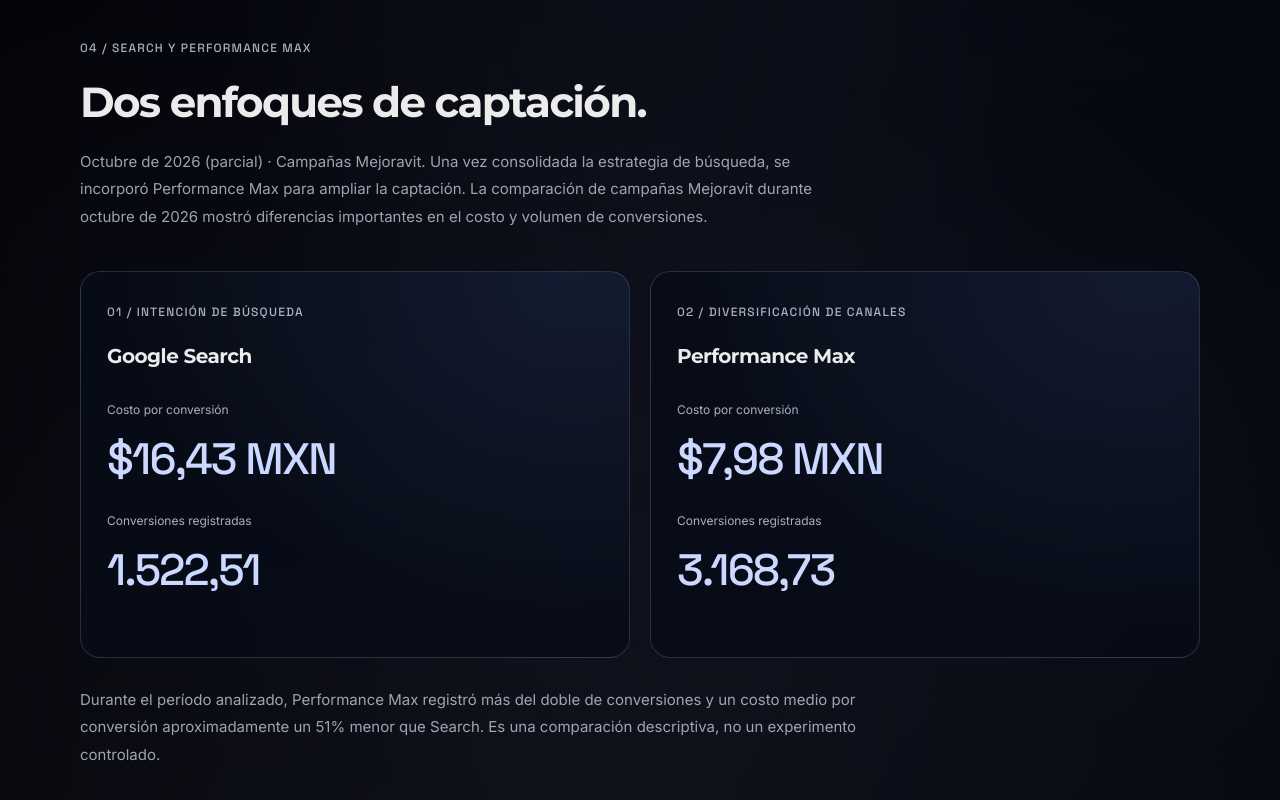
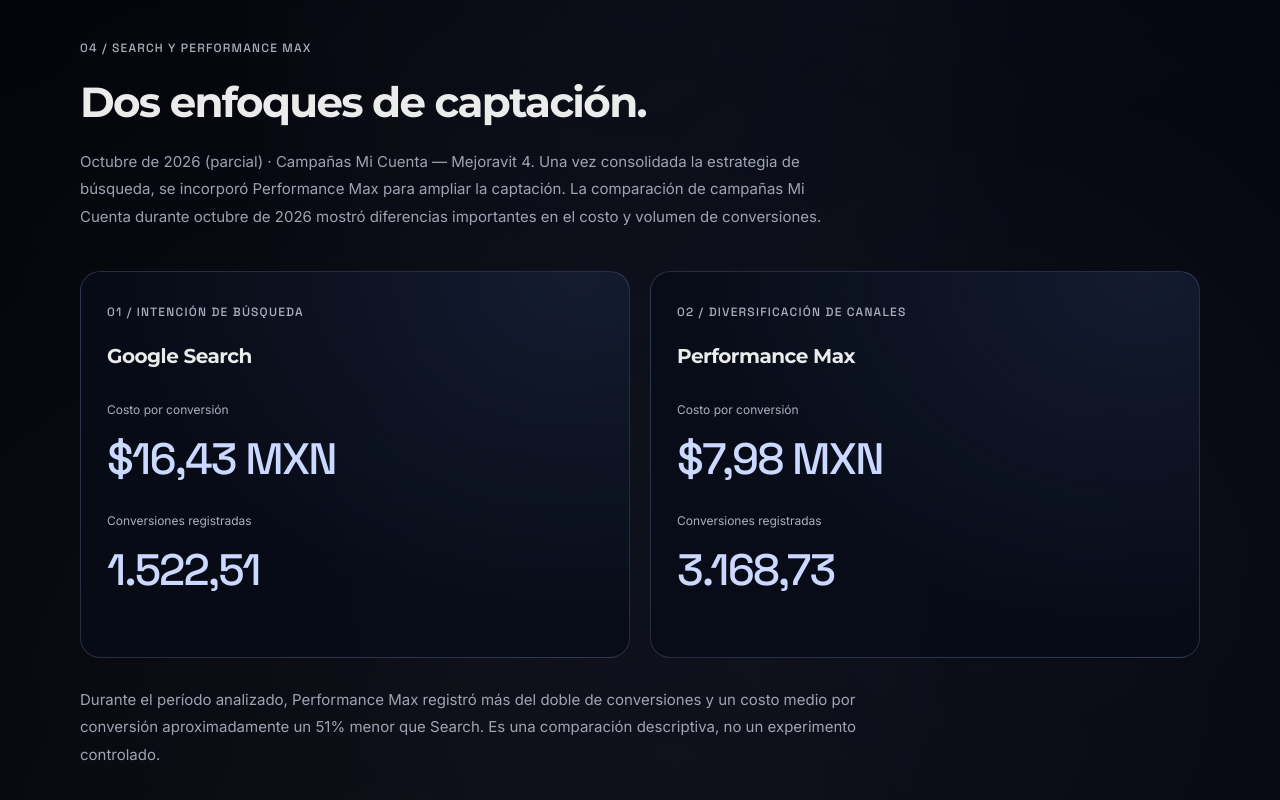
Before and after one commit to mircomania/mircomania-1-1.0, a Next.js app: page /ads/mejoravit in a window 1280 px wide. Shown: the part 3814-4614 px from the top of the page. Built offline with nearby package versions, Linux system fonts and the light colour scheme; no server answers.

Commit message:
92 commit mircomania-1-1.0 - ads mejoravit full page

```diff
--- a/src/app/(site)/ads/mejoravit/page.tsx
+++ b/src/app/(site)/ads/mejoravit/page.tsx
@@ -182,9 +182,9 @@ export default function MejoravitPage() {
                     <p className={styles.eyebrow}>04 / Search y Performance Max</p>
                     <h2 id="mejoravit-comparison-title">Dos enfoques de captación.</h2>
                     <p>
-                        Octubre de 2026 (parcial) · Campañas Mejoravit. Una vez consolidada la estrategia de búsqueda, se incorporó Performance Max
-                        para ampliar la captación. La comparación de campañas Mejoravit durante octubre de 2026 mostró diferencias importantes en el
-                        costo y volumen de conversiones.
+                        Octubre de 2026 (parcial) · Campañas Mi Cuenta — Mejoravit 4. Una vez consolidada la estrategia de búsqueda, se incorporó
+                        Performance Max para ampliar la captación. La comparación de campañas Mi Cuenta durante octubre de 2026 mostró diferencias
+                        importantes en el costo y volumen de conversiones.
                     </p>
                 </header>
                 <div className={styles.comparisonGrid}>
--- a/src/components/exports/ads/mejoravit/MonthlyCpaChart.tsx
+++ b/src/components/exports/ads/mejoravit/MonthlyCpaChart.tsx
@@ -70,8 +70,7 @@ export default function MonthlyCpaChart({ data }: Readonly<{ data: readonly Mont
                                             className={point.row.partial ? styles.partialPoint : styles.chartPoint}
                                         >
                                             <title>
-                                                {formatHistoryMonth(point.row.month)}
-                                                {point.row.partial ? ' (parcial)' : ''}: {formatMxn(point.value)}
+                                                {`${formatHistoryMonth(point.row.month)}${point.row.partial ? ' (parcial)' : ''}: ${formatMxn(point.value)}`}
                                             </title>
                                         </circle>
                                     ),
```
Also changed, not shown: 1 other file (tests, documents, lock files or other folders).
